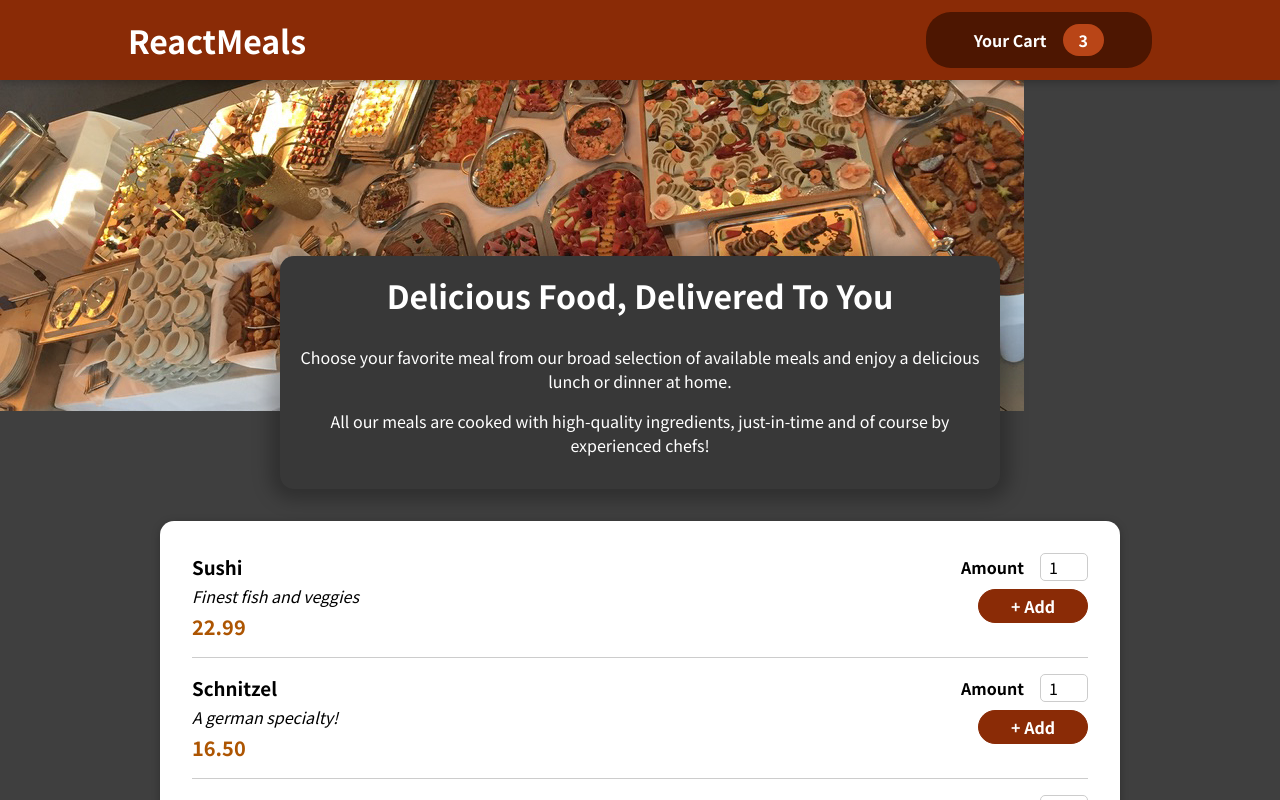
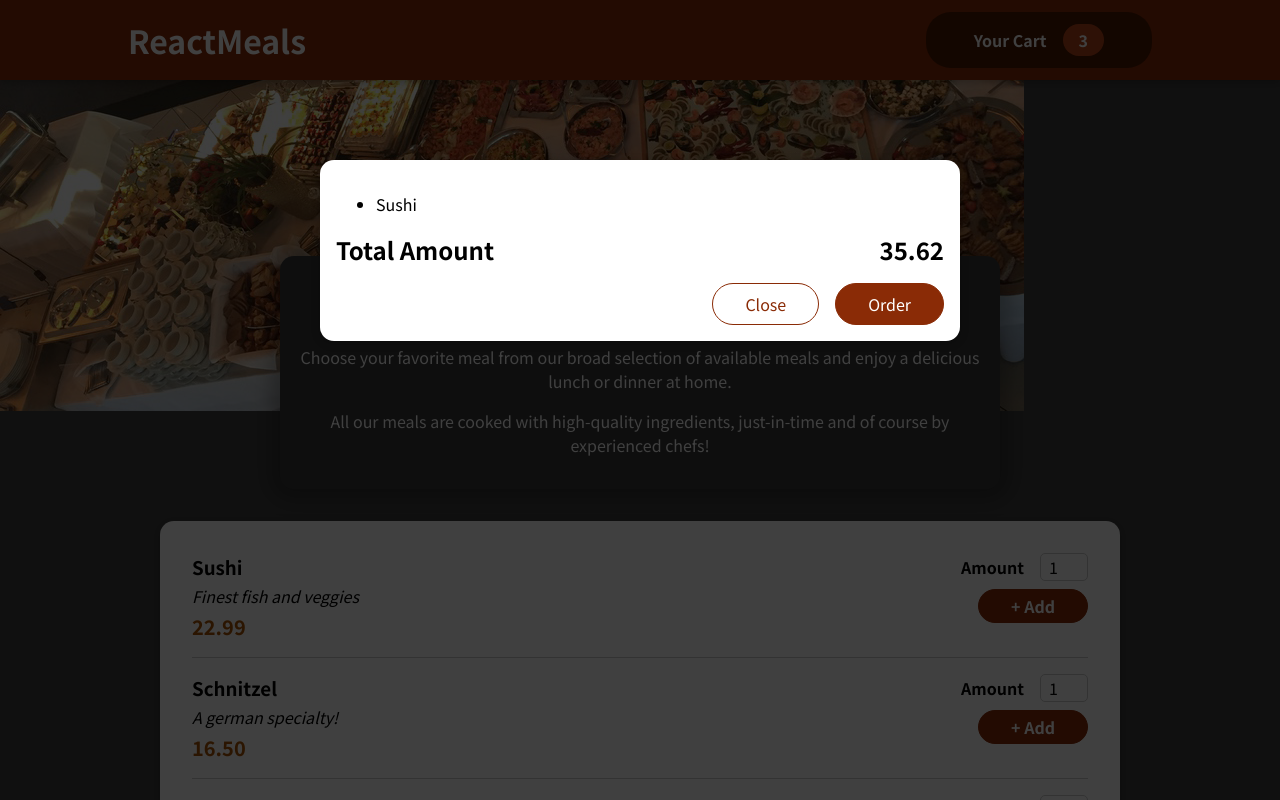
Before and after one commit to exemplar-codes/react-meals, a React (Create React App) app: page / in a window 1280 px wide. Shown: the top 800 px of the page. Built offline with nearby package versions, Linux system fonts and the light colour scheme.

Commit message:
Add generic Modal component and Cart

```diff
--- a/public/index.html
+++ b/public/index.html
@@ -28,6 +28,7 @@
   </head>
   <body>
     <noscript>You need to enable JavaScript to run this app.</noscript>
+    <div id="overlays"></div>
     <div id="root"></div>
     <!--
       This HTML file is a template.
--- a/src/App.js
+++ b/src/App.js
@@ -1,4 +1,5 @@
 import React from "react";
+import Cart from "./components/Cart/Cart";
 
 import Header from "./components/Layout/Header";
 import Meals from "./components/Meals/Meals";
@@ -6,6 +7,7 @@ import Meals from "./components/Meals/Meals";
 function App() {
   return (
     <>
+      <Cart />
       <Header />
       <main>
         <Meals />
--- /dev/null
+++ b/src/components/Cart/Cart.jsx
@@ -0,0 +1,30 @@
+import React from "react";
+
+import Modal from "../UI/Modal";
+import classes from "./Cart.module.css";
+
+function Cart(props) {
+  const cartItems = (
+    <ul>
+      {[{ id: "c1", name: "Sushi", amount: 2, price: 12.99 }].map((item) => (
+        <li>{item.name}</li>
+      ))}
+    </ul>
+  );
+
+  return (
+    <Modal>
+      {cartItems}
+      <div className={classes.total}>
+        <span>Total Amount</span>
+        <span>35.62</span>
+      </div>
+      <div className={classes.actions}>
+        <button className={classes["button--alt"]}>Close</button>
+        <button className={classes.button}>Order</button>
+      </div>
+    </Modal>
+  );
+}
+
+export default Cart;
--- /dev/null
+++ b/src/components/UI/Modal.jsx
@@ -0,0 +1,30 @@
+import React from "react";
+import ReactDOM from "react-dom";
+
+import classes from "./Modal.module.css";
+
+function Backdrop(props) {
+  return <div className={classes.backdrop} />;
+}
+
+function ModalOverlay(props) {
+  return (
+    <div className={classes.modal}>{props.children}</div>
+  );
+}
+
+const portalElement = document.getElementById("overlays");
+
+function Modal(props) {
+  return (
+    <>
+      {ReactDOM.createPortal(<Backdrop />, portalElement)}
+      {ReactDOM.createPortal(
+        <ModalOverlay>{props.children}</ModalOverlay>,
+        portalElement
+      )}
+    </>
+  );
+}
+
+export default Modal;
```
Also changed, not shown: src/components/Cart/Cart.module.css (renamed from src/provided-styles/Cart.module.css), src/components/UI/Modal.module.css (line endings or trailing spaces), 1 other file (tests, documents, lock files or other folders).
